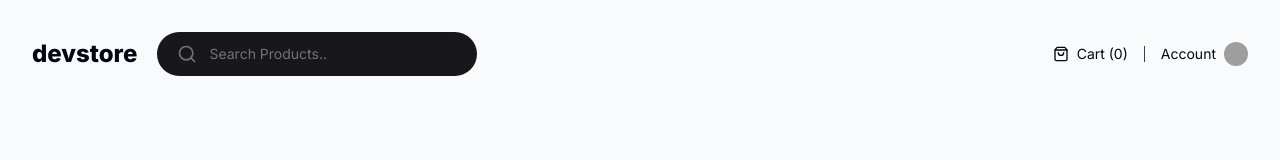
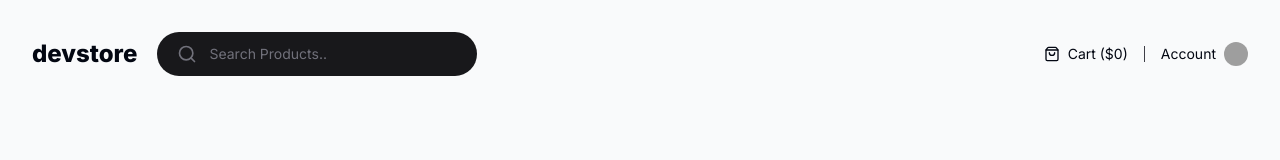
Before and after one commit to wilsonfsouza/swag-store, a Next.js app: page /product/camiseta-dowhile-2022 in a window 1280 px wide. Shown: the top 160 px of the page. Built offline with nearby package versions, Linux system fonts and the light colour scheme; no server answers; grey boxes are pictures that could not be loaded.

Commit message:
refactor: moved shopping bag count to a separate client component

```diff
--- /dev/null
+++ b/src/components/cart-widget/cart-widget.tsx
@@ -0,0 +1,16 @@
+'use client';
+
+import { useCart } from '@/contexts/cart-context';
+import { ShoppingBag } from 'lucide-react';
+
+export const CartWidget = () => {
+  const { items } = useCart();
+  const numberOfItems = items.length;
+
+  return (
+    <div className="flex items-center gap-2">
+      <ShoppingBag className="size-4" />
+      <span className="text-sm">Cart (${numberOfItems})</span>
+    </div>
+  );
+};
--- /dev/null
+++ b/src/components/cart-widget/index.ts
@@ -0,0 +1 @@
+export * from './cart-widget';
--- a/src/components/header/header.tsx
+++ b/src/components/header/header.tsx
@@ -1,4 +1,5 @@
-import { Search, ShoppingBag } from 'lucide-react';
+import { CartWidget } from '@/components/cart-widget';
+import { Search } from 'lucide-react';
 import Image from 'next/image';
 import Link from 'next/link';
 
@@ -20,10 +21,7 @@ export function Header() {
         </form>
       </div>
       <div className="flex items-center gap-4">
-        <div className="flex items-center gap-2">
-          <ShoppingBag className="size-4" />
-          <span className="text-sm">Cart (0)</span>
-        </div>
+        <CartWidget />
 
         <div className="w-px h-4 bg-zinc-700" />
 
```
